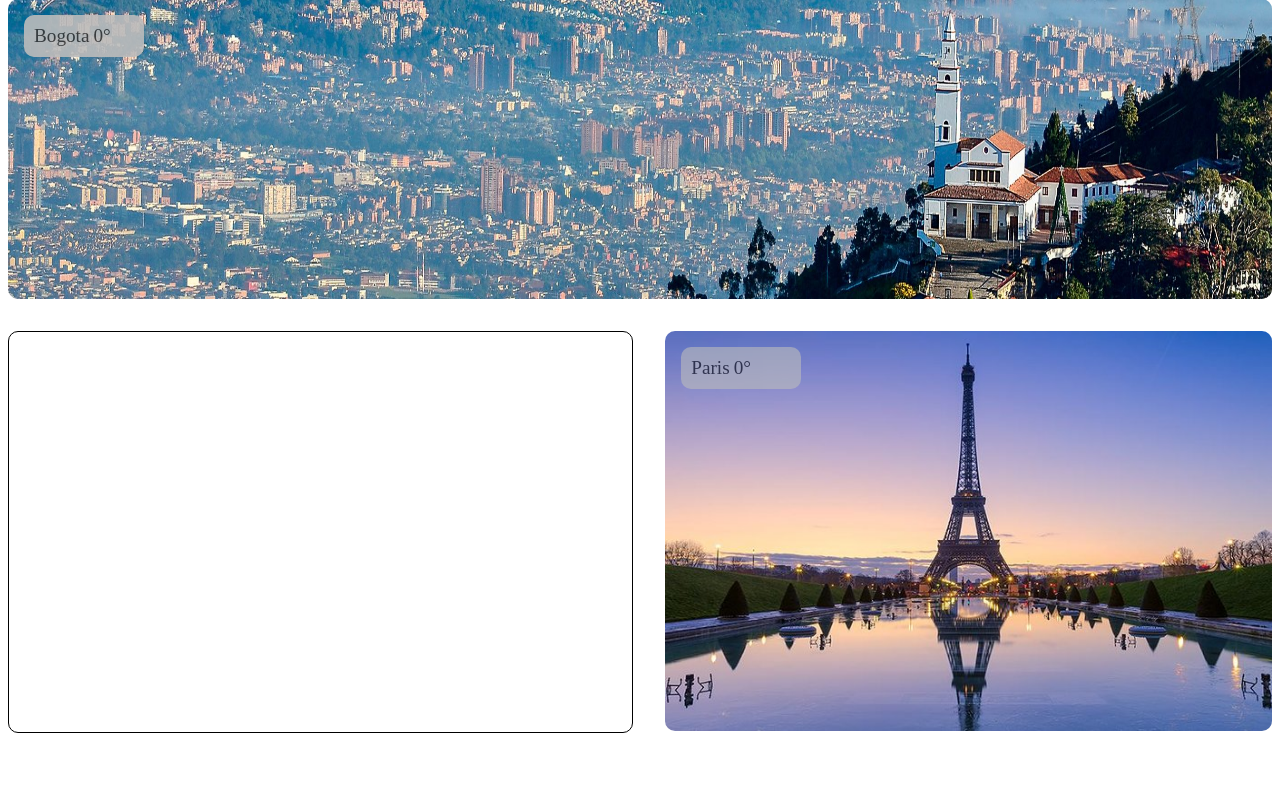
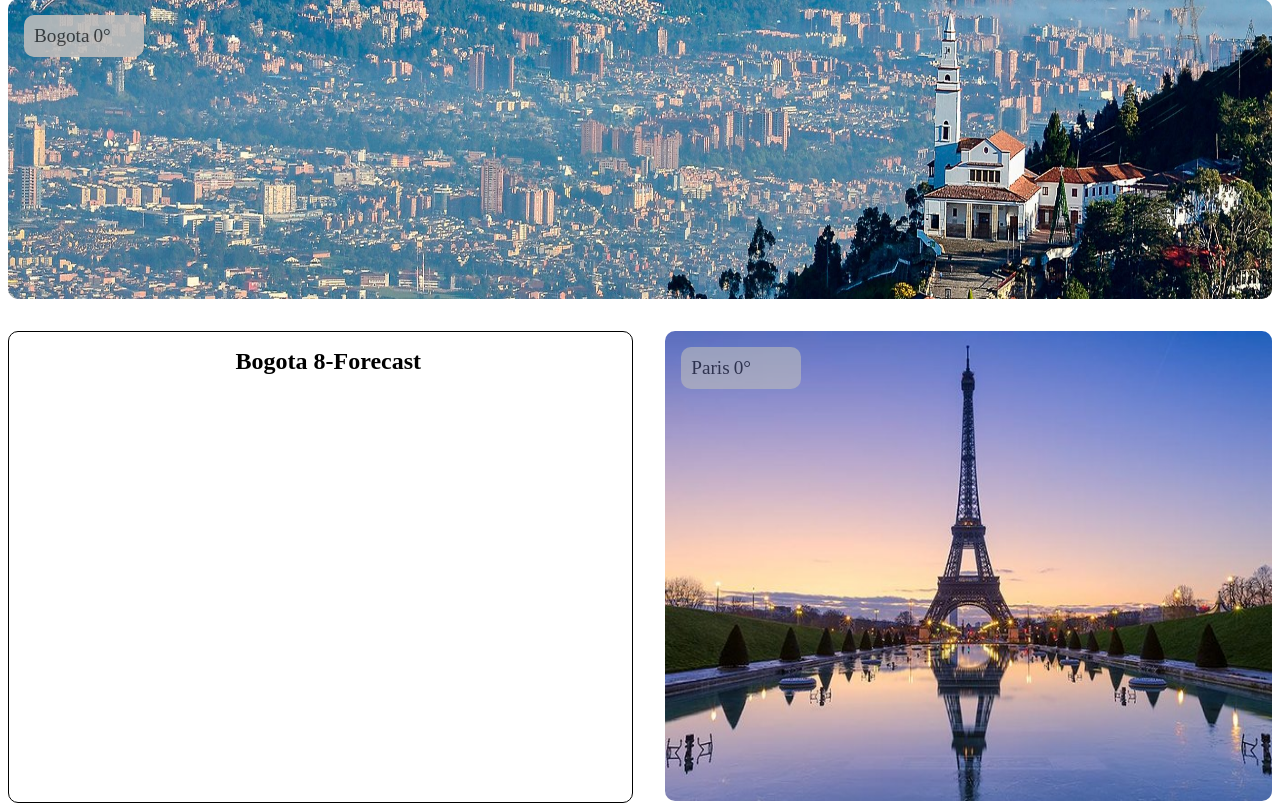
Before and after one commit to jeisonramos95/Gradiweb_Weather, a PHP site: page / in a window 1280 px wide. Shown: the part 27-838 px from the top of the page. Before the commit the page ends 800 px from the top, so only its background shows below. Run offline with PHP 8.4, Linux system fonts and the light colour scheme; some libraries are stand-ins or nearby versions.

Commit message:
Adjust styles table forecast

```diff
--- a/index.html
+++ b/index.html
@@ -25,9 +25,8 @@
     </div>
     <div class="card-second-banner">
       <div class="forecast-bgt-container">
-        <table class="table-forecast" id="table-forecast">
-
-        </table>
+        <h2>Bogota 8-Forecast</h2>
+        <table class="table-forecast" id="table-forecast"></table>
       </div>
       <div class="paris-wheater-container">
         <div class="text-container">
--- a/styles.css
+++ b/styles.css
@@ -41,13 +41,17 @@
 .paris-wheater-container,
 .forecast-bgt-container {
   width: 48%;
-  height: 400px;
+  height: 470px;
   border-radius: 10px;
 }
 
 .forecast-bgt-container {
   border: solid black 1px;
   padding-left: 1rem;
+}
+.forecast-bgt-container h2 {
+  margin: 1rem;
+  text-align: center;
 }
 .forecast-bgt-container .table-forecast {
   margin: auto;
```
Also changed, not shown: styles.scss (+5 -2 lines), 1 other file.
